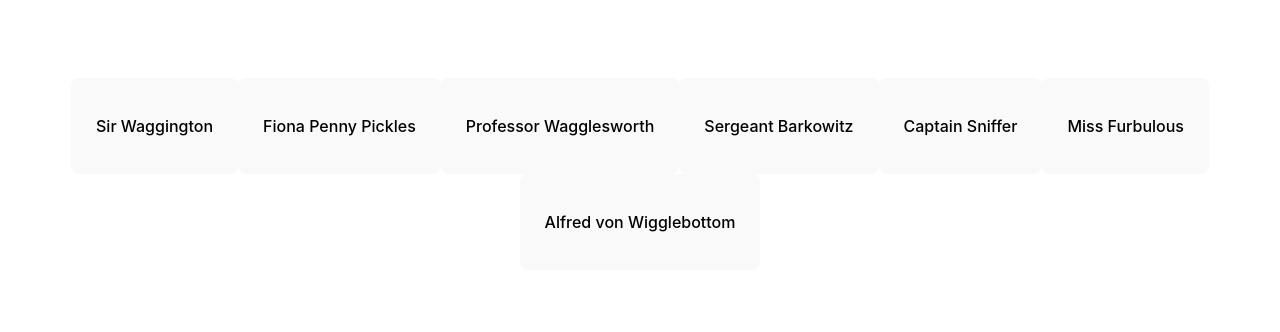
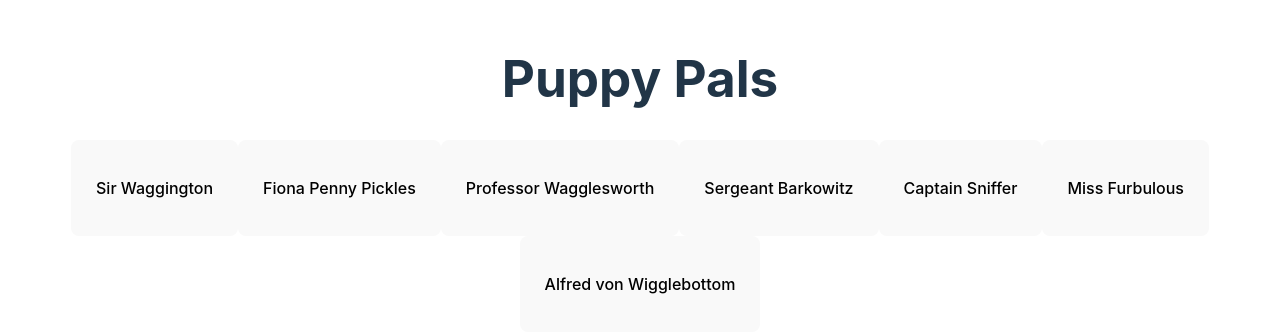
Before and after one commit to yhsomemot/Unit3.puppy-pals, a React (Vite) app: page / in a window 1280 px wide. Shown: the part 226-558 px from the top of the page. Built offline with nearby package versions, Linux system fonts and the light colour scheme.

Commit message:
added title

```diff
--- a/src/App.jsx
+++ b/src/App.jsx
@@ -19,6 +19,9 @@ function App() {
 
   return (
     <div className="App">
+      <h1>
+        Puppy Pals
+      </h1>
       {
         puppies.map((puppy) => {
           return (<button className="logo" onClick={() => { setFeatPupId(puppy.id) }} key={puppy.id}>{puppy.name}</button>);
```
